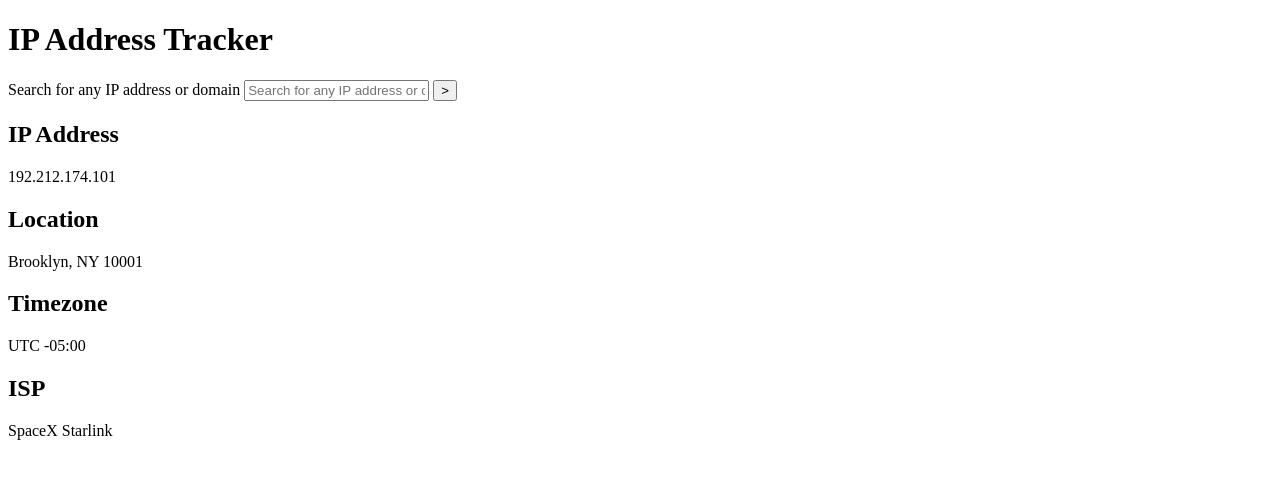
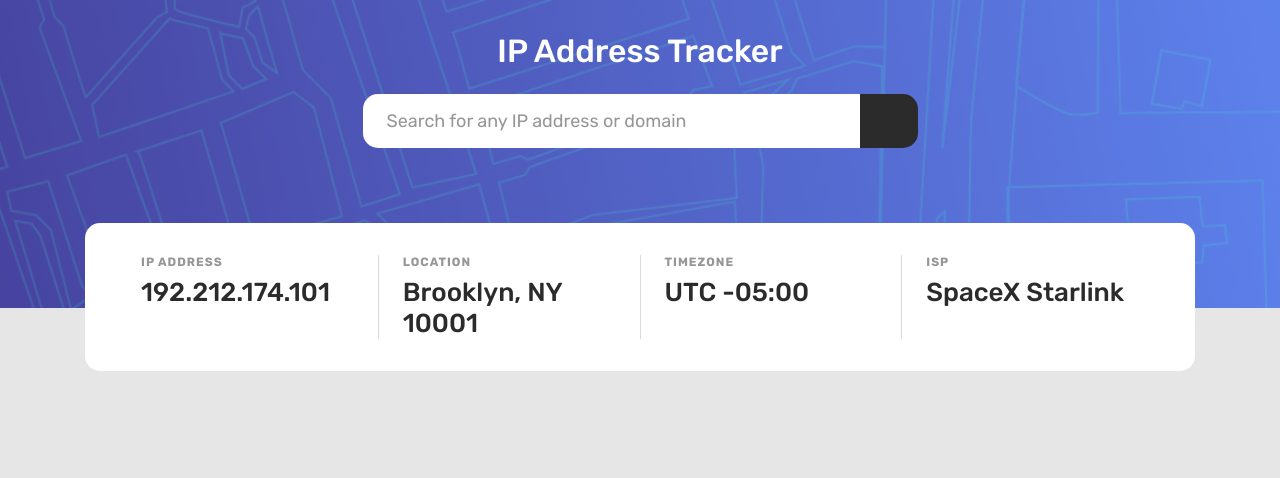
Before and after one commit to RPG-TaRon/IP-Address-Tracking, a plain HTML site: page index.html in a window 1280 px wide. Drawn offline with Linux system fonts and the light colour scheme.

Commit message:
refactored html and added css

```diff
--- a/index.html
+++ b/index.html
@@ -1,54 +1,54 @@
-<!DOCTYPE html>
+<!doctype html>
 <html lang="en">
+
 <head>
-  <meta charset="UTF-8">
-  <meta name="viewport" content="width=device-width, initial-scale=1.0">
+  <meta charset="UTF-8" />
+  <meta name="viewport" content="width=device-width, initial-scale=1.0" />
+  <link rel="preconnect" href="https://fonts.googleapis.com" />
+  <link rel="preconnect" href="https://fonts.gstatic.com" crossorigin />
+  <link href="https://fonts.googleapis.com/css2?family=Rubik:wght@400;500;700&display=swap" rel="stylesheet" />
 
-  <title>IP Address Tracker</title>
+  <link rel="stylesheet" href="style.css" />
 
-<link rel="preconnect" href="https://fonts.googleapis.com">
-<link rel="preconnect" href="https://fonts.gstatic.com" crossorigin>
-<link href="https://fonts.googleapis.com/css2?family=Rubik:wght@400;500;700&display=swap" rel="stylesheet">
-<link rel="stylesheet" href="style.css">
+  <title>Frontend Mentor | IP Address Tracker</title>
 </head>
+
 <body>
   <header class="hero">
-    <h1>IP Address Tracker</h1>
+    <h1 class="page-title">IP Address Tracker</h1>
 
     <form class="search-form">
       <label for="ip-input" class="search-label">Search for any IP address or domain</label>
-      <input
-        type="text"
-        id="ip-input"
-        name="ip-input"
-        placeholder="Search for any IP address or domain"
-      >
-      <button type="submit" aria-label="Search">
-        >
+
+      <input type="text" id="ip-input" name="ip-input" class="search-input"
+        placeholder="Search for any IP address or domain" />
+
+      <button type="submit" class="search-button" aria-label="Search">
+
       </button>
     </form>
   </header>
 
-  <main>
+  <main class="main-content">
     <section class="info-card">
-      <div class="info-box">
-        <h2>IP Address</h2>
-        <p id="ip-address">192.212.174.101</p>
+      <div class="info-box info-box-border">
+        <h2 class="info-heading">IP Address</h2>
+        <p class="info-value" id="ip-address">192.212.174.101</p>
       </div>
 
-      <div class="info-box">
-        <h2>Location</h2>
-        <p id="location">Brooklyn, NY 10001</p>
+      <div class="info-box info-box-border">
+        <h2 class="info-heading">Location</h2>
+        <p class="info-value" id="location">Brooklyn, NY 10001</p>
       </div>
 
-      <div class="info-box">
-        <h2>Timezone</h2>
-        <p id="timezone">UTC -05:00</p>
+      <div class="info-box info-box-border">
+        <h2 class="info-heading">Timezone</h2>
+        <p class="info-value" id="timezone">UTC -05:00</p>
       </div>
 
-      <div class="info-box">
-        <h2>ISP</h2>
-        <p id="isp">SpaceX Starlink</p>
+      <div class="info-box info-box-no-margin">
+        <h2 class="info-heading">ISP</h2>
+        <p class="info-value" id="isp">SpaceX Starlink</p>
       </div>
     </section>
 
@@ -57,4 +57,5 @@
     </section>
   </main>
 </body>
+
 </html>
--- a/style.css
+++ b/style.css
@@ -0,0 +1,276 @@
+:root {
+  --very-dark-gray: hsl(0, 0%, 17%);
+  --dark-gray: hsl(0, 0%, 59%);
+  --white: hsl(0, 0%, 100%);
+  --light-gray: hsl(0, 0%, 85%);
+}
+
+* {
+  box-sizing: border-box;
+  margin: 0;
+  padding: 0;
+}
+
+body {
+  font-family: "Rubik", sans-serif;
+  min-height: 100vh;
+}
+
+img {
+  max-width: 100%;
+  display: block;
+}
+
+button,
+input {
+  font: inherit;
+}
+
+.search-label {
+  position: absolute;
+  width: 1px;
+  height: 1px;
+  padding: 0;
+  margin: -1px;
+  overflow: hidden;
+  white-space: nowrap;
+  border: 0;
+}
+
+.hero {
+  background-image: url("./images/pattern-bg-mobile.png");
+  background-size: cover;
+  background-position: center;
+  background-repeat: no-repeat;
+  text-align: center;
+  padding-top: 26px;
+  padding-right: 24px;
+  padding-bottom: 160px;
+  padding-left: 24px;
+}
+
+.page-title {
+  color: var(--white);
+  font-size: 26px;
+  font-weight: 500;
+  margin-bottom: 24px;
+}
+
+.search-form {
+  display: flex;
+  max-width: 555px;
+  margin-top: 0;
+  margin-right: auto;
+  margin-bottom: 0;
+  margin-left: auto;
+}
+
+.search-input {
+  flex: 1;
+  border: none;
+  outline: none;
+  padding-top: 16px;
+  padding-right: 24px;
+  padding-bottom: 16px;
+  padding-left: 24px;
+  font-size: 18px;
+  color: var(--very-dark-gray);
+  cursor: text;
+  border-top-left-radius: 15px;
+  border-top-right-radius: 0;
+  border-bottom-right-radius: 0;
+  border-bottom-left-radius: 15px;
+}
+
+.search-input::placeholder {
+  color: var(--dark-gray);
+  font-size: 14px;
+}
+
+.search-button {
+  border: none;
+  background-color: var(--very-dark-gray);
+  color: var(--white);
+  width: 58px;
+  cursor: pointer;
+  font-size: 24px;
+  font-weight: 700;
+  border-top-left-radius: 0;
+  border-top-right-radius: 15px;
+  border-bottom-right-radius: 15px;
+  border-bottom-left-radius: 0;
+}
+
+.search-button:hover {
+  background-color: hsl(0, 0%, 25%);
+}
+
+.main-content {
+  position: relative;
+}
+
+.info-card {
+  position: absolute;
+  left: 50%;
+  transform: translateX(-50%);
+  top: -85px;
+  background-color: var(--white);
+  border-radius: 15px;
+  width: calc(100% - 48px);
+  max-width: 1110px;
+  padding-top: 24px;
+  padding-right: 24px;
+  padding-bottom: 24px;
+  padding-left: 24px;
+  text-align: center;
+  z-index: 10;
+}
+
+.info-box {
+  margin-bottom: 24px;
+}
+
+.info-box-no-margin {
+  margin-bottom: 0;
+}
+
+.info-heading {
+  font-size: 10px;
+  letter-spacing: 1px;
+  color: var(--dark-gray);
+  text-transform: uppercase;
+  margin-bottom: 8px;
+}
+
+.info-value {
+  font-size: 20px;
+  font-weight: 500;
+  color: var(--very-dark-gray);
+}
+
+.map-section {
+  height: calc(100vh - 288px);
+}
+
+#map {
+  height: 100%;
+  width: 100%;
+  background-color: hsl(0, 0%, 90%);
+}
+
+
+@media (min-width: 768px) {
+  .hero {
+    background-image: url("./images/pattern-bg-desktop.png");
+    padding-top: 32px;
+    padding-right: 24px;
+    padding-bottom: 160px;
+    padding-left: 24px;
+  }
+
+  .page-title {
+    font-size: 32px;
+  }
+
+  .search-input::placeholder {
+    font-size: 18px;
+  }
+
+  .info-card {
+    display: flex;
+    text-align: left;
+    padding-top: 32px;
+    padding-right: 32px;
+    padding-bottom: 32px;
+    padding-left: 32px;
+  }
+
+  .info-box {
+    flex: 1;
+    margin-bottom: 0;
+    padding-top: 0;
+    padding-right: 24px;
+    padding-bottom: 0;
+    padding-left: 24px;
+  }
+
+  .info-box-border {
+    border-right-width: 1px;
+    border-right-style: solid;
+    border-right-color: var(--light-gray);
+  }
+
+  .info-heading {
+    font-size: 12px;
+  }
+
+  .info-value {
+    font-size: 26px;
+  }
+}
+
+@media (max-width: 767px) {
+  .hero {
+    background-image: url("./images/pattern-bg-mobile.png");
+    padding-top: 26px;
+    padding-right: 24px;
+    padding-bottom: 165px;
+    padding-left: 24px;
+  }
+
+  .page-title {
+    font-size: 26px;
+  }
+
+  .search-form {
+    max-width: 327px;
+  }
+
+  .search-input {
+    padding-top: 18px;
+    padding-right: 20px;
+    padding-bottom: 18px;
+    padding-left: 20px;
+  }
+
+  .search-input::placeholder {
+    font-size: 14px;
+  }
+
+  .info-card {
+    width: 327px;
+    top: -78px;
+    padding-top: 26px;
+    padding-right: 24px;
+    padding-bottom: 24px;
+    padding-left: 24px;
+    text-align: center;
+  }
+
+  .info-box {
+    margin-bottom: 24px;
+    padding-top: 0;
+    padding-right: 0;
+    padding-bottom: 0;
+    padding-left: 0;
+  }
+
+  .info-box-border {
+    border-right-width: 0;
+    border-right-style: none;
+    border-right-color: transparent;
+  }
+
+  .info-heading {
+    font-size: 10px;
+    letter-spacing: 1.5px;
+  }
+
+  .info-value {
+    font-size: 20px;
+  }
+
+  .map-section {
+    height: 540px;
+  }
+}
```
